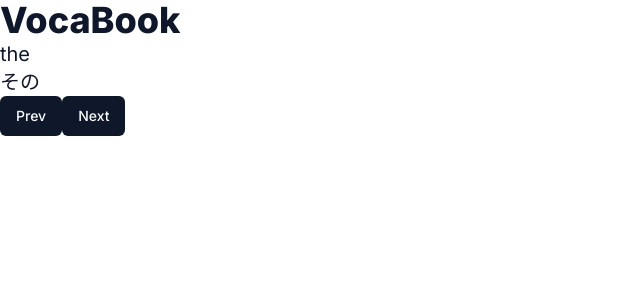
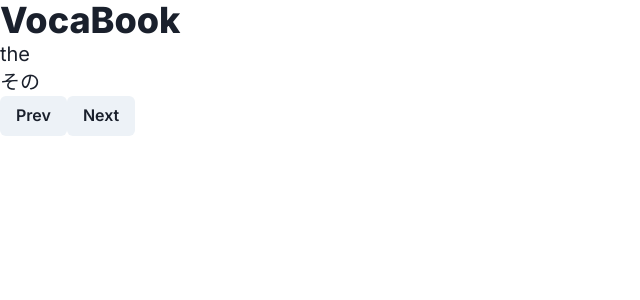
Before and after one commit to Lttce/NGSL-VocaBook, a Next.js app: page / in a window 1280 px wide. Shown: the top 300 px of the page, without its empty margins (0-640 px from the left). Built offline with nearby package versions, Linux system fonts and the light colour scheme.

Commit message:
update: replace shadcn to chakra

```diff
--- a/app/globals.css
+++ b/app/globals.css
@@ -1,81 +1,2 @@
-@tailwind base;
 @tailwind components;
 @tailwind utilities;
-
-@layer base {
-  :root {
-    --background: 0 0% 100%;
-    --foreground: 222.2 47.4% 11.2%;
-
-    --muted: 210 40% 96.1%;
-    --muted-foreground: 215.4 16.3% 46.9%;
-
-    --popover: 0 0% 100%;
-    --popover-foreground: 222.2 47.4% 11.2%;
-
-    --card: 0 0% 100%;
-    --card-foreground: 222.2 47.4% 11.2%;
-
-    --border: 214.3 31.8% 91.4%;
-    --input: 214.3 31.8% 91.4%;
-
-    --primary: 222.2 47.4% 11.2%;
-    --primary-foreground: 210 40% 98%;
-
-    --secondary: 210 40% 96.1%;
-    --secondary-foreground: 222.2 47.4% 11.2%;
-
-    --accent: 210 40% 96.1%;
-    --accent-foreground: 222.2 47.4% 11.2%;
-
-    --destructive: 0 100% 50%;
-    --destructive-foreground: 210 40% 98%;
-
-    --ring: 215 20.2% 65.1%;
-
-    --radius: 0.5rem;
-  }
-
-  .dark {
-    --background: 224 71% 4%;
-    --foreground: 213 31% 91%;
-
-    --muted: 223 47% 11%;
-    --muted-foreground: 215.4 16.3% 56.9%;
-
-    --popover: 224 71% 4%;
-    --popover-foreground: 215 20.2% 65.1%;
-
-    --card: 224 71% 4%;
-    --card-foreground: 213 31% 91%;
-
-    --border: 216 34% 17%;
-    --input: 216 34% 17%;
-
-    --primary: 210 40% 98%;
-    --primary-foreground: 222.2 47.4% 1.2%;
-
-    --secondary: 222.2 47.4% 11.2%;
-    --secondary-foreground: 210 40% 98%;
-
-    --accent: 216 34% 17%;
-    --accent-foreground: 210 40% 98%;
-
-    --destructive: 0 63% 31%;
-    --destructive-foreground: 210 40% 98%;
-
-    --ring: 216 34% 17%;
-
-    --radius: 0.5rem;
-  }
-}
-
-@layer base {
-  * {
-    @apply border-border;
-  }
-  body {
-    @apply bg-background text-foreground;
-    font-feature-settings: "rlig" 1, "calt" 1;
-  }
-}
--- a/app/page.tsx
+++ b/app/page.tsx
@@ -1,7 +1,9 @@
 "use client";
 
 import { useState } from 'react';
-import { Button } from "@/components/ui/button"
+import { ChakraProvider } from '@chakra-ui/react'
+import { Button } from '@chakra-ui/react'
+
 
 import data from "@/data/ngsl.json"
 
@@ -32,9 +34,11 @@
 
 export default function Home() {
   return (
-    <main>
-      <h1 className="text-4xl font-extrabold">VocaBook</h1>
-      <Ngsl />
-    </main>
+    <ChakraProvider>
+      <main>
+        <h1 className="text-4xl font-extrabold">VocaBook</h1>
+        <Ngsl />
+      </main>
+    </ChakraProvider>
   )
 }
--- a/components/ui/button.tsx
+++ /dev/null
@@ -1,55 +0,0 @@
-import * as React from "react"
-import { Slot } from "@radix-ui/react-slot"
-import { cva, type VariantProps } from "class-variance-authority"
-
-import { cn } from "@/lib/utils"
-
-const buttonVariants = cva(
-  "inline-flex items-center justify-center rounded-md text-sm font-medium transition-colors focus-visible:outline-none focus-visible:ring-2 focus-visible:ring-ring focus-visible:ring-offset-2 disabled:opacity-50 disabled:pointer-events-none ring-offset-background",
-  {
-    variants: {
-      variant: {
-        default: "bg-primary text-primary-foreground hover:bg-primary/90",
-        destructive:
-          "bg-destructive text-destructive-foreground hover:bg-destructive/90",
-        outline:
-          "border border-input hover:bg-accent hover:text-accent-foreground",
-        secondary:
-          "bg-secondary text-secondary-foreground hover:bg-secondary/80",
-        ghost: "hover:bg-accent hover:text-accent-foreground",
-        link: "underline-offset-4 hover:underline text-primary",
-      },
-      size: {
-        default: "h-10 py-2 px-4",
-        sm: "h-9 px-3 rounded-md",
-        lg: "h-11 px-8 rounded-md",
-      },
-    },
-    defaultVariants: {
-      variant: "default",
-      size: "default",
-    },
-  }
-)
-
-export interface ButtonProps
-  extends React.ButtonHTMLAttributes<HTMLButtonElement>,
-    VariantProps<typeof buttonVariants> {
-  asChild?: boolean
-}
-
-const Button = React.forwardRef<HTMLButtonElement, ButtonProps>(
-  ({ className, variant, size, asChild = false, ...props }, ref) => {
-    const Comp = asChild ? Slot : "button"
-    return (
-      <Comp
-        className={cn(buttonVariants({ variant, size, className }))}
-        ref={ref}
-        {...props}
-      />
-    )
-  }
-)
-Button.displayName = "Button"
-
-export { Button, buttonVariants }
--- a/lib/utils.ts
+++ /dev/null
@@ -1,6 +0,0 @@
-import { ClassValue, clsx } from "clsx"
-import { twMerge } from "tailwind-merge"
-
-export function cn(...inputs: ClassValue[]) {
-  return twMerge(clsx(inputs))
-}
--- a/tailwind.config.js
+++ b/tailwind.config.js
@@ -1,75 +1,8 @@
 /** @type {import('tailwindcss').Config} */
 module.exports = {
-  darkMode: ["class"],
   content: [
     './pages/**/*.{ts,tsx}',
-    './components/**/*.{ts,tsx}',
+    './components/**/*.{js,ts,jsx,tsx,mdx}',
     './app/**/*.{ts,tsx}',
-	],
-  theme: {
-    container: {
-      center: true,
-      padding: "2rem",
-      screens: {
-        "2xl": "1400px",
-      },
-    },
-    extend: {
-      colors: {
-        border: "hsl(var(--border))",
-        input: "hsl(var(--input))",
-        ring: "hsl(var(--ring))",
-        background: "hsl(var(--background))",
-        foreground: "hsl(var(--foreground))",
-        primary: {
-          DEFAULT: "hsl(var(--primary))",
-          foreground: "hsl(var(--primary-foreground))",
-        },
-        secondary: {
-          DEFAULT: "hsl(var(--secondary))",
-          foreground: "hsl(var(--secondary-foreground))",
-        },
-        destructive: {
-          DEFAULT: "hsl(var(--destructive))",
-          foreground: "hsl(var(--destructive-foreground))",
-        },
-        muted: {
-          DEFAULT: "hsl(var(--muted))",
-          foreground: "hsl(var(--muted-foreground))",
-        },
-        accent: {
-          DEFAULT: "hsl(var(--accent))",
-          foreground: "hsl(var(--accent-foreground))",
-        },
-        popover: {
-          DEFAULT: "hsl(var(--popover))",
-          foreground: "hsl(var(--popover-foreground))",
-        },
-        card: {
-          DEFAULT: "hsl(var(--card))",
-          foreground: "hsl(var(--card-foreground))",
-        },
-      },
-      borderRadius: {
-        lg: "var(--radius)",
-        md: "calc(var(--radius) - 2px)",
-        sm: "calc(var(--radius) - 4px)",
-      },
-      keyframes: {
-        "accordion-down": {
-          from: { height: 0 },
-          to: { height: "var(--radix-accordion-content-height)" },
-        },
-        "accordion-up": {
-          from: { height: "var(--radix-accordion-content-height)" },
-          to: { height: 0 },
-        },
-      },
-      animation: {
-        "accordion-down": "accordion-down 0.2s ease-out",
-        "accordion-up": "accordion-up 0.2s ease-out",
-      },
-    },
-  },
-  plugins: [require("tailwindcss-animate")],
+	]
 }
```
Also changed, not shown: package.json (+11 -13 lines), 1 other file (tests, documents, lock files or other folders).
